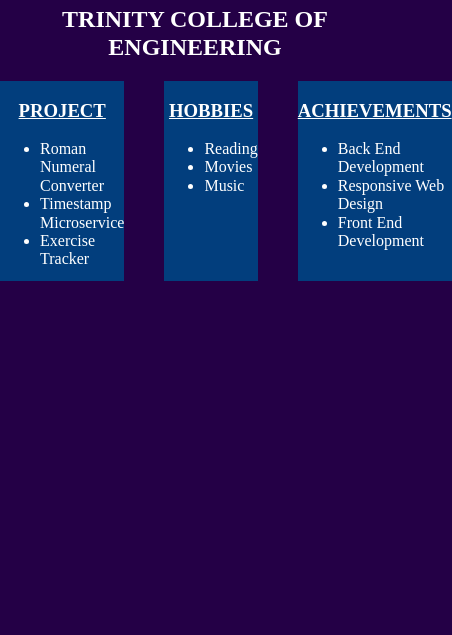
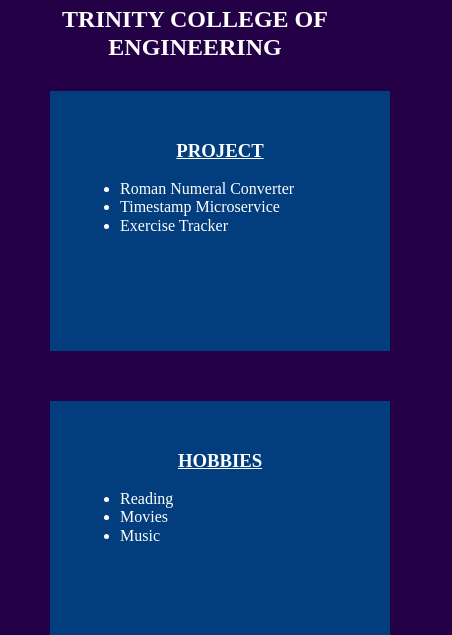
Before and after one commit to AbhinJS/web-stylestat, a website built with Vite: page index.html in a window 390 px wide. Shown: the part 209-844 px from the top of the page, 452 px wide, since content can reach past the window. Built offline with nearby package versions, Linux system fonts and the light colour scheme.

Commit message:
Update style.css

```diff
--- a/style.css
+++ b/style.css
@@ -29,23 +29,32 @@
     gap: 40px;
 }
 .project {
+   width: 200px;
     height: 200px;
-    width: 400px;
+    margin-top: 10px;
+    margin-left: 50px;
+    padding: 30px;
     background-color: #023e7d;
-
+    flex: 1 1 120px;
 
 }
 .hobbie {
+    width: 200px;
     height: 200px;
-    width: 400px;
+    margin-top: 10px;
+    margin-left: 50px;
+    padding: 30px;
     background-color: #023e7d;
-
+    flex: 1 1 120px;
 }
 .achievements {
+    width: 200px;
     height: 200px;
-    width: 400px;
+    margin-top: 10px;
+    margin-left: 50px;
+    padding: 30px;
     background-color: #023e7d;
-
+    flex: 1 1 120px;
 }
 
 ul {
@@ -55,3 +64,26 @@
 li{
     color: #ffffff;
 }
+.last{
+    display:flex;
+    flex: wrap;
+    justify-content: center;
+}
+@media all and (max-width:600px){
+    .last{
+        flex-wrap: wrap;
+    }
+    .project{
+        flex:1 1 50%;
+
+    }
+    .hobbie{
+        flex:1 1 50%;
+
+    }
+    /* flexbasis,flex-shrink ,flex-grow*/
+    .achievements{
+        flex:1 1 50%;
+
+    }
+}
```
